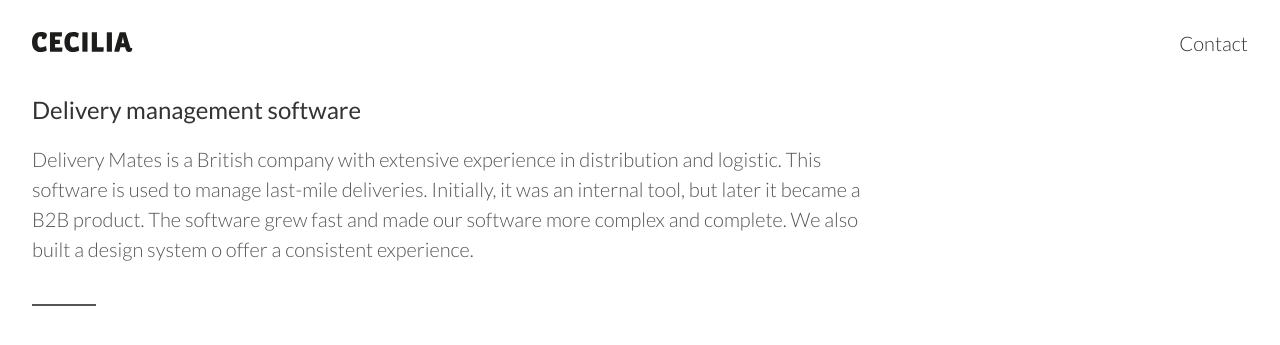
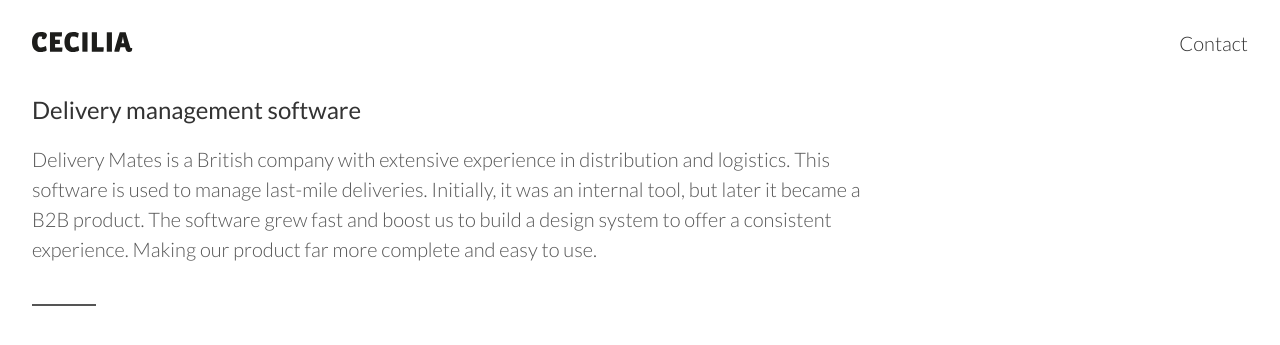
Before and after one commit to cbrudesala/cbrudesala.github.io, a Jekyll site: the page built from _projects/sabrina.html, in a window 1280 px wide and 1400 px high, cut to the strip 0-450 px from the top of the window. Shown: the top 345 px of the strip. Built offline with Jekyll 4.4.1, drawn with Linux system fonts in a browser that asks for light colours; nearby versions of some CDN libraries; some web fonts are replaced; some of the changed text lies outside the part shown.

Commit message:
sabrina + app: text improvements

```diff
--- a/_projects/sabrina.html
+++ b/_projects/sabrina.html
@@ -5,22 +5,25 @@
 subtitle: DESIGN SYSTEM | DASHBOARD | UX
 date: 2017-03-01
 description: >
-  Delivery Mates is a British company with extensive experience in distribution and logistic.
+  Delivery Mates is a British company with extensive experience in distribution and logistics.
   This software is used to manage last-mile deliveries. Initially, it was an internal tool,
-  but later it became a B2B product. The software grew fast and made our software more complex and complete.
-  We also built a design system o offer a consistent experience.
+  but later it became a B2B product.
+  The software grew fast and boost us to build a design system to offer a consistent experience.
+  Making our product far more complete and easy to use.
 
 ---
 
 <h3 class="mid-gray f3 f2-ns mb0 tc w-100 w-70-ns center">Research</h3>
 <p class="mid-gray f5 f4-ns mb4 mt3 w-100 w-50-ns center">
-  We wanted to collect qualitative and quantitative data, so we used several ways of research. Surveys, interviews, user profile, study competitors, track user behaviour, among others.
+  We wanted to collect qualitative and quantitative data, so we used several ways of research
+  such as interviews, user personas, study competitors, track user behaviour among others.
 </p>
 <img src="/assets/imgs/projects/sabrina/sabrina-p1.png" class="w-70-ns v-mid mb5 mb6-ns center db" >
 
 <h3 class="mid-gray f3 f2-ns mb0 tc w-100 w-70-ns center">Analysis</h3>
 <p class="mid-gray f5 f4-ns mb4 mt3 w-100 w-50-ns center">
-  We collected a lot of data, and I was thrilled to study trends and behaviour patterns. Synthesise all the data drove me to identify user needs, pain points and challenges, to validate assumptions and discover new ways.  We also did a prioritisation of issues, based on impact, criticality and most frequent actions.
+  We collected a lot of data, and I was thrilled to study trends and behaviour patterns.
+  Synthesising all the data drove me to identify user needs, pain points and challenges, to validate assumptions and discover new ways.  We also did a prioritisation of issues, based on impact, criticality and most frequent actions.
 </p>
 <img src="/assets/imgs/projects/sabrina/sabrina-p2.png" class="w-70-ns v-mid mb3 mb4-ns center db" >
 <img src="/assets/imgs/projects/sabrina/sabrina-p3.png" class="w-100-ns v-mid mb5 mb6-ns center db" >
```
Also changed, not shown: _projects/app.html (+6 -3 lines).
